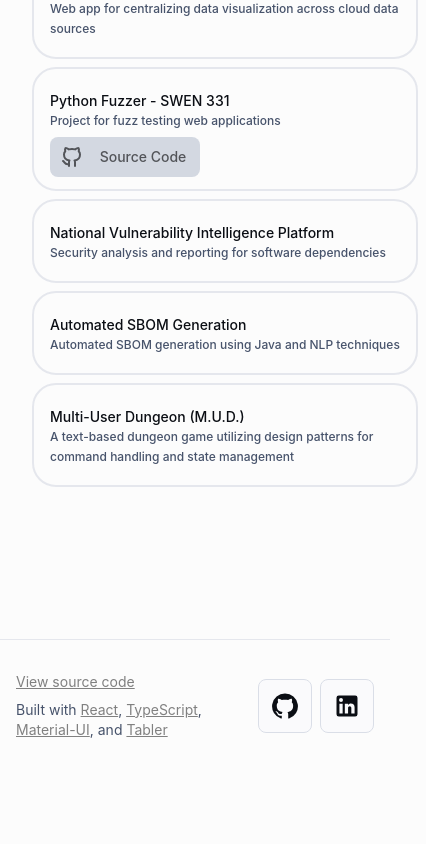
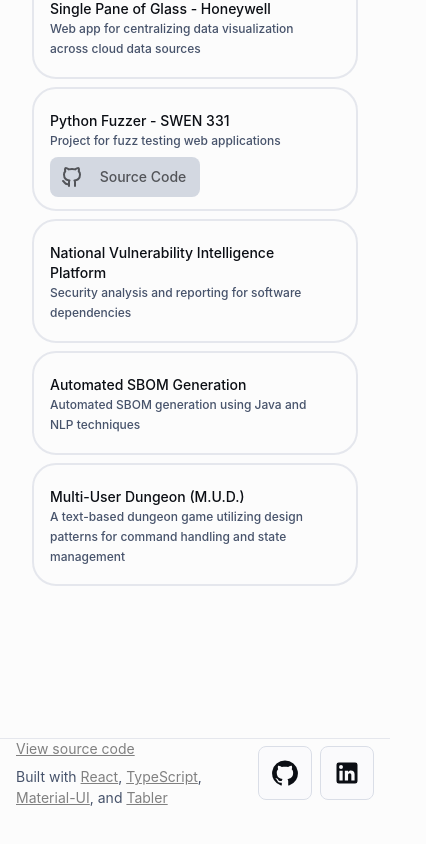
Before and after one commit to dylan-mulligan/personal-website, a React (Create React App) app: page / in a window 390 px wide. Shown: the part 966-1810 px from the top of the page, 426 px wide, since content can reach past the window. Before the commit the page ends 1770 px from the top, so only its background shows below. Built offline with nearby package versions, Linux system fonts and the light colour scheme; the HTML template or start-up script is replaced by a standard one.

Commit message:
Mobile responsiveness fix and code cleanup

```diff
--- a/src/components/ExpandableList.tsx
+++ b/src/components/ExpandableList.tsx
@@ -28,8 +28,9 @@ const ExpandableList: React.FC<ExpandableListProps> = ({ items }): JSX.Element =
     const theme = useTheme();
     const [expandedItem, setExpandedItem] = useState<number | null>(null);
     const [hoveredChip, setHoveredChip] = useState<string | null>(null);
-    const isSmallScreen = useMediaQuery(theme.breakpoints.down('md'));
-    const isXSmallScreen = useMediaQuery(theme.breakpoints.down('sm'));
+    const isMediumScreen = useMediaQuery(theme.breakpoints.down('md'));
+    const isSmallScreen = useMediaQuery(theme.breakpoints.down('sm'));
+    const isXSmallScreen = useMediaQuery(theme.breakpoints.down('xs'));
     const [technologies, setTechnologies] = useState<Technology[]>([]);
 
     useEffect(() => {
@@ -98,7 +99,7 @@ const ExpandableList: React.FC<ExpandableListProps> = ({ items }): JSX.Element =
                             <ListItemText
                                 primary={item.title}
                                 secondary={item.subtitle}
-                                sx={{ width: 350, flexGrow: 0 }}
+                                sx={{ width: isXSmallScreen ? 275 : 325, flexGrow: 0 }}
                             />
                             {item.projectUrl &&
                                 <Button
@@ -118,12 +119,12 @@ const ExpandableList: React.FC<ExpandableListProps> = ({ items }): JSX.Element =
 
                         {/*Technologies Box*/}
                         <Box sx={{ display: "flex", flexDirection: "column", alignItems: "flex-end" }}>
-                            {item.startDate && item.endDate && !isXSmallScreen &&
+                            {item.startDate && item.endDate && !isSmallScreen &&
                                 <Typography variant="body2" sx={{ textAlign: "right", whiteSpace: "nowrap", marginLeft: 1 }}>
                                     {item.startDate} - {item.endDate}
                                 </Typography>
                             }
-                            {!isSmallScreen && (
+                            {!isMediumScreen && (
                                 <Box sx={{ display: "flex", gap: 1, marginTop: 2, marginBottom: 0 }}>
                                     {item.technologies.map((techName, techIndex) => {
                                         const tech = getTechnologyDetails(techName);
@@ -162,12 +163,12 @@ const ExpandableList: React.FC<ExpandableListProps> = ({ items }): JSX.Element =
                     {/*Technologies Collapse*/}
                     <Collapse in={expandedItem === index} timeout="auto" unmountOnExit>
                         <Box sx={{ paddingBottom: 2, paddingLeft: 2, paddingRight: 2, paddingTop: 1 }}>
-                            {isXSmallScreen &&
+                            {isSmallScreen &&
                                 <Typography variant="body2" sx={{ fontWeight: "bold", textAlign: "left", whiteSpace: "nowrap", marginBottom: 2 }}>
                                     {item.startDate} - {item.endDate}
                                 </Typography>
                             }
-                            {isSmallScreen && (
+                            {isMediumScreen && (
                                 <Box sx={{ display: "flex", gap: 1, overflow: "auto", flexWrap: "wrap" }}>
                                     {item.technologies.map((techName, techIndex) => {
                                         const tech = getTechnologyDetails(techName);
--- a/src/components/NavBar.tsx
+++ b/src/components/NavBar.tsx
@@ -1,21 +1,20 @@
 import * as React from 'react';
-import { alpha, styled, useTheme } from '@mui/material/styles';
-import Box from '@mui/material/Box';
-import AppBar from '@mui/material/AppBar';
-import Toolbar from '@mui/material/Toolbar';
-import Button from '@mui/material/Button';
-import IconButton from '@mui/material/IconButton';
-import Container from '@mui/material/Container';
-import MenuItem from '@mui/material/MenuItem';
-import Drawer from '@mui/material/Drawer';
+import {
+    alpha, styled, useTheme, useMediaQuery,
+    Box, AppBar, Toolbar, Button, IconButton,
+    Container, MenuItem, Drawer, Typography
+} from '@mui/material';
+
+import type {} from '@mui/material/themeCssVarsAugmentation';
+
 import MenuIcon from '@mui/icons-material/Menu';
 import CloseRoundedIcon from '@mui/icons-material/CloseRounded';
+
+import { keyframes } from '@mui/system';
+
 import ColorModeIconDropdown from '../shared-theme/ColorModeIconDropdown';
+import LoginModal from './LoginModal';
 import Logo from './Logo';
-import LoginModal from './LoginModal';
-import type {} from '@mui/material/themeCssVarsAugmentation';
-import { keyframes } from '@mui/system';
-import Typography from '@mui/material/Typography';
 
 const wave = keyframes`
     0%, 100% { transform: translateY(0); }
@@ -34,10 +33,8 @@ const colorChange = keyframes`
 const AnimatedTypography = styled(Typography)<{ animation: string; index: number }>(({ theme, animation, index }) => ({
     display: 'inline-block',
     '&:hover span': {
-        animation: `${animation} 2s infinite`,
         animationTimingFunction: 'ease-in-out',
         animationDelay: `${index * 0.15}s`,
-        animationPlayState: 'running',
     },
     '& span': {
         display: 'inline-block',
@@ -50,6 +47,8 @@ export default function NavBar() {
     const theme = useTheme();
     const [open, setOpen] = React.useState(false);
     const [loginModalOpen, setLoginModalOpen] = React.useState(false);
+
+    const isSmallScreen = useMediaQuery(theme.breakpoints.down('sm'));
 
     const toggleDrawer = (newOpen: boolean) => () => {
         setOpen(newOpen);
@@ -95,6 +94,7 @@ export default function NavBar() {
                     <Box sx={{ display: 'flex', alignItems: 'center', px: 0 }}>
                         <Logo />
                     </Box>
+                    {!isSmallScreen && (
                         <Typography
                             variant="h3"
                             component="div"
@@ -102,15 +102,15 @@ export default function NavBar() {
                                 position: 'absolute',
                                 left: '50%',
                                 transform: 'translateX(-50%)',
-                            display: { xs: 'none', sm: 'block'},
                                 color: theme.palette.text.primary,
                             }}
                         >
                             Dylan Mulligan
                         </Typography>
+                    )}
                     <Box
                         sx={{
-                            display: { xs: 'none', sm: 'flex' },
+                            display: isSmallScreen ? 'none' : 'flex',
                             gap: 1,
                             alignItems: 'center',
                         }}
@@ -120,7 +120,7 @@ export default function NavBar() {
                         </Button>
                         <ColorModeIconDropdown />
                     </Box>
-                    <Box sx={{ display: { xs: 'flex', sm: 'none' }, gap: 1 }}>
+                    <Box sx={{ display: isSmallScreen ? 'flex' : 'none', gap: 1 }}>
                         <ColorModeIconDropdown size="medium" />
                         <IconButton aria-label="Menu button" onClick={toggleDrawer(true)}>
                             <MenuIcon />
--- a/src/shared-theme/AppTheme.tsx
+++ b/src/shared-theme/AppTheme.tsx
@@ -10,12 +10,20 @@ import { colorSchemes, typography, shadows, shape } from './themePrimitives';
 
 interface AppThemeProps {
     children: React.ReactNode;
-  /**
-   * This is for the docs site. You can ignore it or remove it.
-   */
     disableCustomTheme?: boolean;
     themeComponents?: ThemeOptions['components'];
 }
+
+const customBreakpoints = {
+    values: {
+        xs: 425,
+        sm: 650,
+        md: 850,
+        lg: 1280,
+        xl: 1920,
+        xxl: 2560
+    },
+};
 
 export default function AppTheme(props: AppThemeProps) {
     const { children, disableCustomTheme, themeComponents } = props;
@@ -32,6 +40,7 @@ export default function AppTheme(props: AppThemeProps) {
                 typography,
                 shadows,
                 shape,
+                breakpoints: customBreakpoints,
                 components: {
                     ...inputsCustomizations,
                     ...dataDisplayCustomizations,
```
Lines whose indentation alone changed are shown as unchanged.
